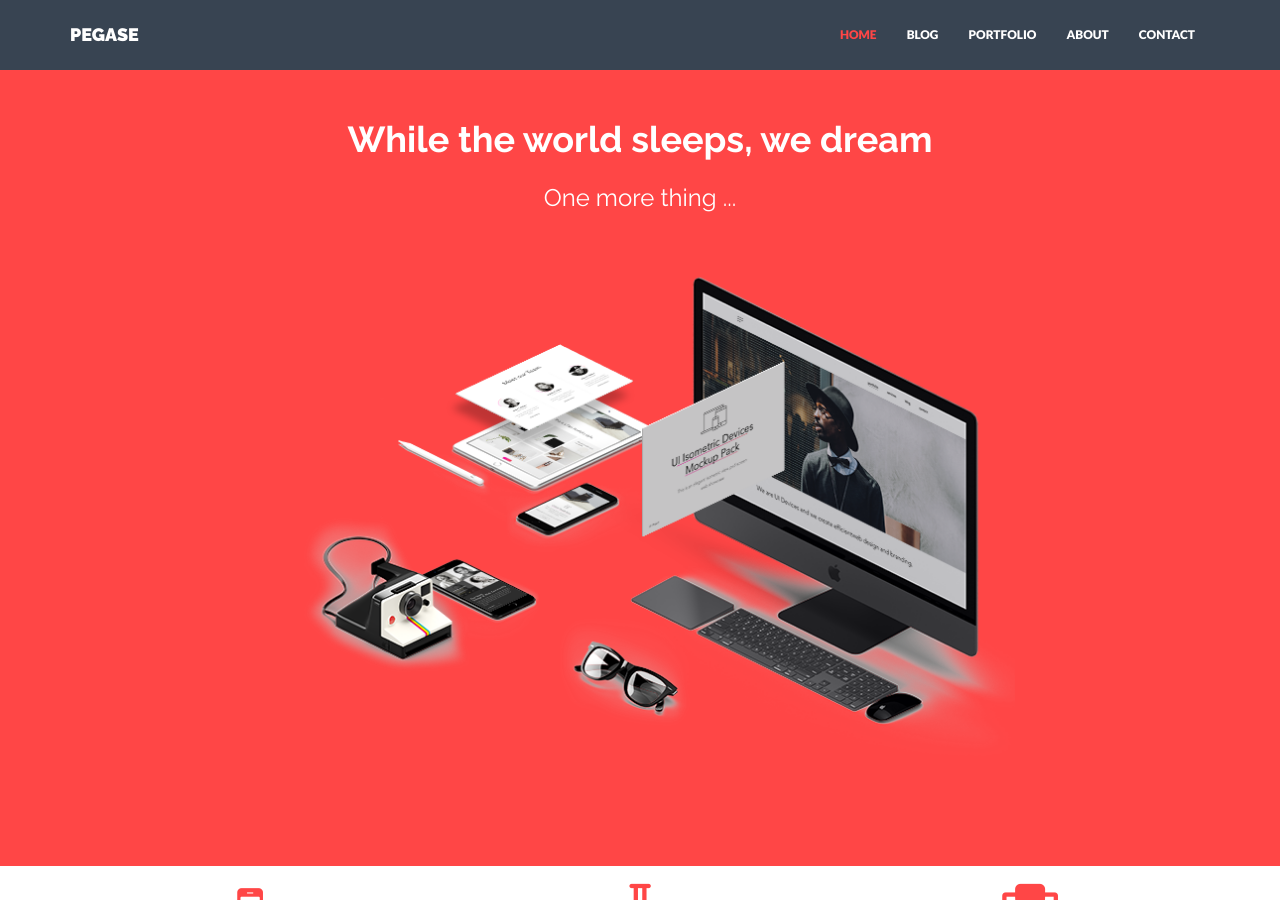
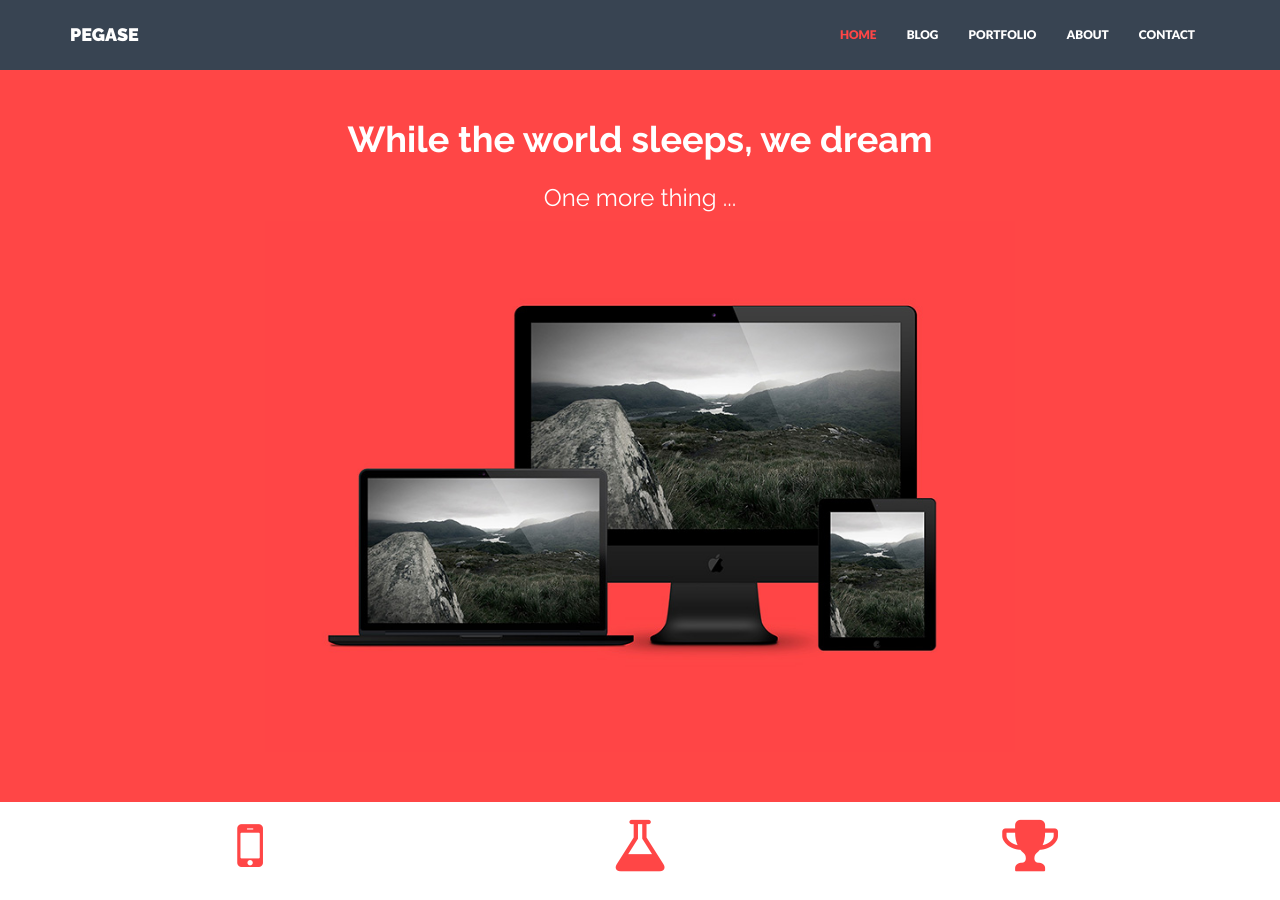
Before and after one commit to PegaseTeam/pegaseteam.github.io, a Jekyll site: the page built from index.html, in a window 1280 px wide and 900 px high. Built offline with Jekyll 4.4.1, drawn with Linux system fonts in a browser that asks for light colours; nearby versions of some CDN libraries.

Commit message:
Revert "Revert "Sync""
This reverts commit 84f43d6886e0c5b2e1955856619fb45db9a9cc65.

```diff
--- a/_includes/header.html
+++ b/_includes/header.html
@@ -8,7 +8,7 @@
                 <!-- <h5>More Lorem Ipsum added here too.</h5>				 -->
             </div>
             <div class="col-lg-8 col-lg-offset-2 himg">
-                <img src="{{ "/assets/img/browser.png" | prepend: site.baseurl }}" class="img-responsive">
+                <img src="{{ "/assets/img/browser.jpg" | prepend: site.baseurl }}" class="img-responsive">
             </div>
         </div><!-- /row -->
     </div> <!-- /container -->
```
Also changed, not shown: assets/img/browser-2.png (renamed from assets/img/browser.png), assets/img/browser.jpg (added), 1 other file.
